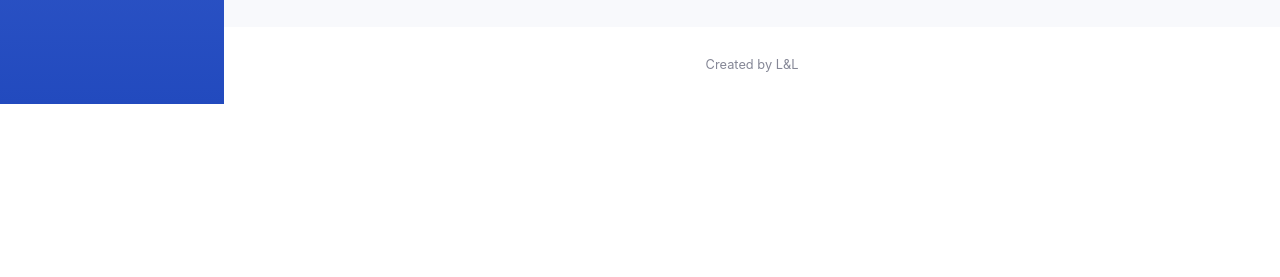
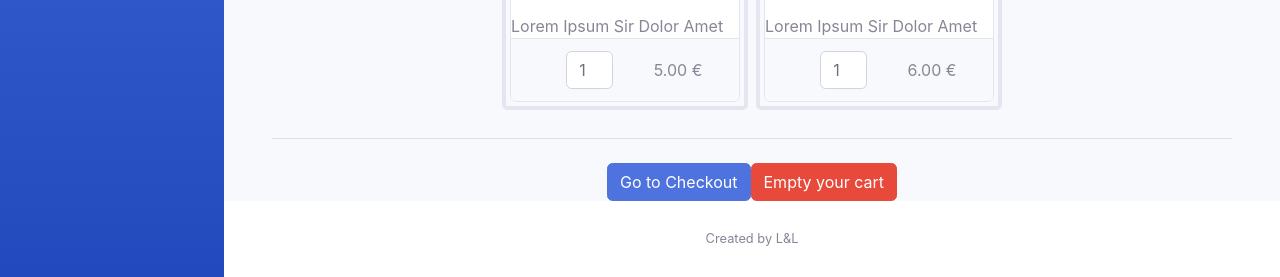
Before and after one commit to Soundwave17/Fingerprint_Database, a Django app: a page that uses fingerprintData/templates/fingerprintData/purchase.html in a window 1280 px wide, after a click that opens the changed part. Shown: the part 696-973 px from the top of the page. Before the commit the page ends 800 px from the top, so only its background shows below. Run offline with Django 3.2, Linux system fonts and the light colour scheme; data comes from the database, SQL or seed files in the repository; some libraries are stand-ins or nearby versions; some web fonts are replaced.

Commit message:
Modified Purchase, modified database, trying to solve ajax-view problem on checkout

```diff
--- a/fingerprintData/static/css/purchase.css
+++ b/fingerprintData/static/css/purchase.css
@@ -7,7 +7,6 @@
 }
 
 .check-image{
-    margin:0;
     width: 30px;
     height: 30px;
 }
--- a/fingerprintData/static/js/demo/purchase.js
+++ b/fingerprintData/static/js/demo/purchase.js
@@ -27,7 +27,7 @@ $(document).ready(function () {
     });
 
     $(".check-image").hide();
-    var card_wrapper = $(".border.col-md-2.p-1.m-1");
+    var card_wrapper = $(".border.col-md-3.p-1.m-1");
 
     card_wrapper.hover(
         function () {
@@ -40,20 +40,20 @@ $(document).ready(function () {
         });
     card_wrapper.on('click', function () {
         if ($(this).hasClass('border-primary')) {
-            $(this).css("opacity", "1.0");
             $(this).removeClass('border-primary');
             $(this).remove("selected");
             $(this).children("div.card")
                 .children("div.card-footer")
-                .children("span.float-sm-left")
+                .children("div.row.align-content-center")
+                .children("div.col-md-2.float-sm-left")
                 .children("img.check-image").hide();
         } else {
-            $(this).css("opacity", "0.5");
             $(this).addClass('border-primary');
             $(this).addClass('selected');
             $(this).children("div.card")
                 .children("div.card-footer")
-                .children("span.float-sm-left")
+                .children("div.row.align-content-center")
+                .children("div.col-md-2.float-sm-left")
                 .children("img.check-image").show()
         }
     });
@@ -61,12 +61,12 @@ $(document).ready(function () {
     $("#empty-cart").on("click", function () {
         card_wrapper.each(function (index, value) {
             if ($(this).hasClass('border-primary')) {
-                $(this).css("opacity", "1.0");
                 $(this).removeClass('border-primary');
                 $(this).remove("selected");
                 $(this).children("div.card")
                     .children("div.card-footer")
-                    .children("span.float-sm-left")
+                    .children("div.row.align-content-center")
+                    .children("div.col-md-2.float-sm-left")
                     .children("img.check-image").hide();
             }
         });
--- a/fingerprintData/templates/fingerprintData/purchase.html
+++ b/fingerprintData/templates/fingerprintData/purchase.html
@@ -87,19 +87,29 @@
                             {% if products %}
                                 {% for product in products %}
                                     {% if type == product.product_type %}
-                                        <div class="col-md-2  border p-1 m-1 rounded border-4">
+                                        <div class="col-md-3  border p-1 m-1 rounded border-4">
                                             <div class="card">
                                                 <img class="card-img-top" src="https://picsum.photos/200/150/?random">
                                                 <div class="card-block">
                                                     <h4 class="card-title">{{ product.product_name }}</h4>
                                                     <div class="card-text">
-                                                        Tawshif is a web designer living in Bangladesh.
+                                                       Lorem Ipsum Sir Dolor Amet
                                                     </div>
                                                 </div>
                                                 <div class="card-footer">
-                                                <span class="float-sm-left"><img class="check-image" alt="Check"
-                                                                                 src="{% static 'vendor/img/check.jpg' %}"> </span>
-                                                    <span class="float-sm-right"><i></i>{{ product.product_price }} € </span>
+                                                    <div class="row align-content-center">
+                                                        <div class=" col-md-2 float-sm-left">
+                                                            <img class="check-image mx-1" alt="Check"
+                                                                 src="{% static 'vendor/img/check.jpg' %}">
+                                                        </div>
+                                                        <div class="col-md-4">
+                                                            <input class="form-control" type="text" value="1">
+                                                        </div>
+
+                                                        <div class=" col-md-6 text-center my-auto">
+                                                            {{ product.product_price }} €
+                                                        </div>
+                                                    </div>
                                                 </div>
                                             </div>
                                         </div>
@@ -183,32 +166,46 @@
 
             $("#checkout-btn").on("click", function (e) {
                 e.preventDefault();
-                var temp = {};
+                var products= {};
                 var array = $(".selected");
                 if (!array.length) {
                     console.log("AAAAAAAAAA EMPTY");
                 } else {
-                    var lenght = 0;
                     console.log("Product list is not empty");
                     array.each(function (index, value) {
-                        temp[index] = ($(this).children("div.card")
+                        var temp = [];
+                        temp.push($(this).children("div.card")
                             .children("div.card-block")
                             .children("h4.card-title").text());
+                        temp.push($(this).children("div.card")
+                            .children("div.card-block")
+                            .children("div.row.align-content-center")
+                            .children("div.col-md-4")
+                            .children("input.form-control").val());
+                        temp.push($(this).children("div.card")
+                            .children("div.card-block")
+                            .children("div.row.align-content-center")
+                            .children("div.col-md-6.text-center.my-auto")
+                            .text());
+                        products[index]= temp;
                     });
-                    console.log(length);
-                    JSON.stringify(temp);
-                    temp['length'] = length;
-                    console.log(temp);
-                    $.ajax({
-                        headers: {"X-CSRFToken": csrftoken},
-                        url: 'checkout/',
-                        dataType: 'HttpResponse',
-                        data: temp,
-                        type: 'GET',
-                        success: function (result) {
-                            console.log(result);
-                        }
-                    });
+                    console.log(products);
+                    for (var key in products){
+                        $("#checkout-table-ul").append('<li class="list-group-item d-flex justify-content-between lh-condensed">\n' +
+                        '                               <div>\n' +
+                        '                                   <h6 class="my-0">' + products[key][0] + '</h6>\n' +
+                        '                                   <small class="text-muted">'+ products[key][1] +'</small>\n' +
+                        '                               </div>\n' +
+                        '                               <span class="text-muted">'+ products[key][2] +'</span>\n' +
+                        '                           </li>');
+                    }
+
+                    $("#checkout-table.ul").append('<li class="list-group-item d-flex justify-content-between">\n' +
+                        '                               <span>Total (USD)</span>\n' +
+                        '                               <strong>$20</strong>\n' +
+                        '                           </li>')
+
+
                 }
             });
         });
```
Also changed, not shown: other parts of fingerprintData/templates/fingerprintData/purchase.html (+3 -30 lines).
